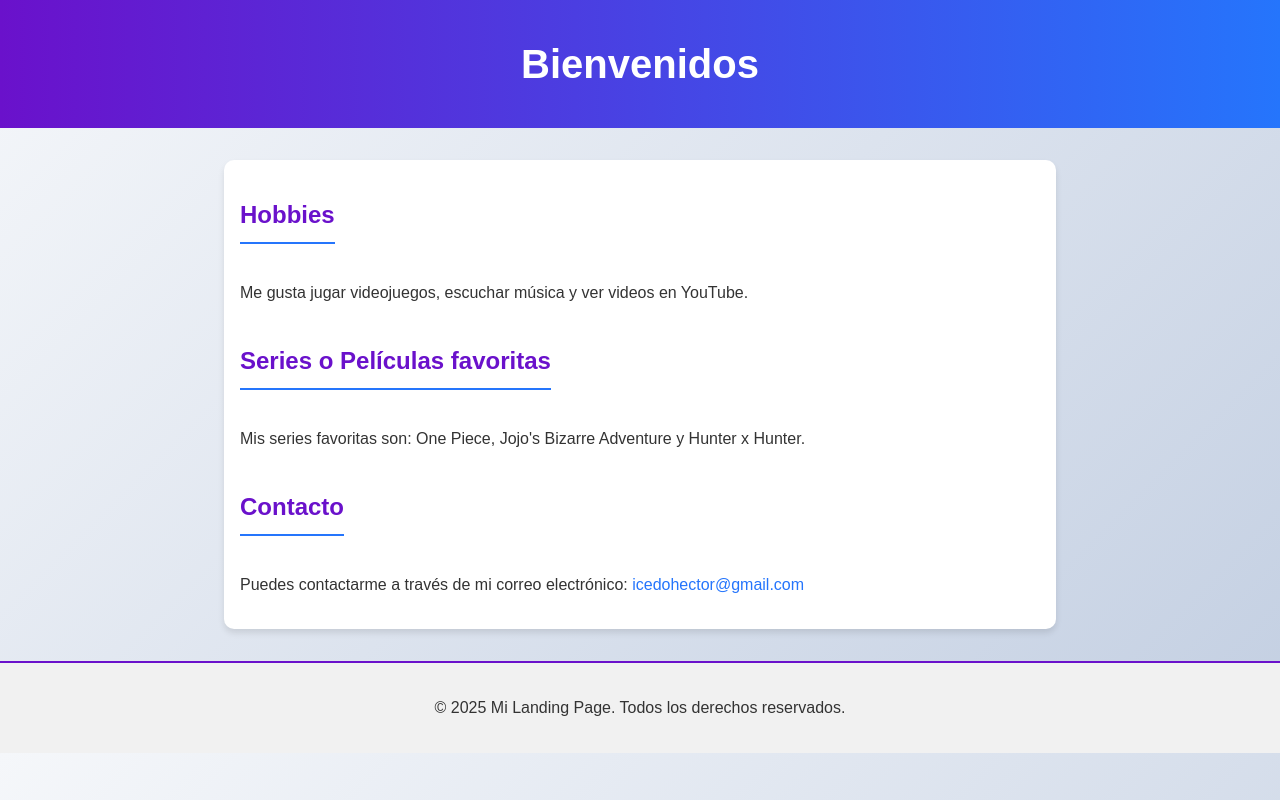
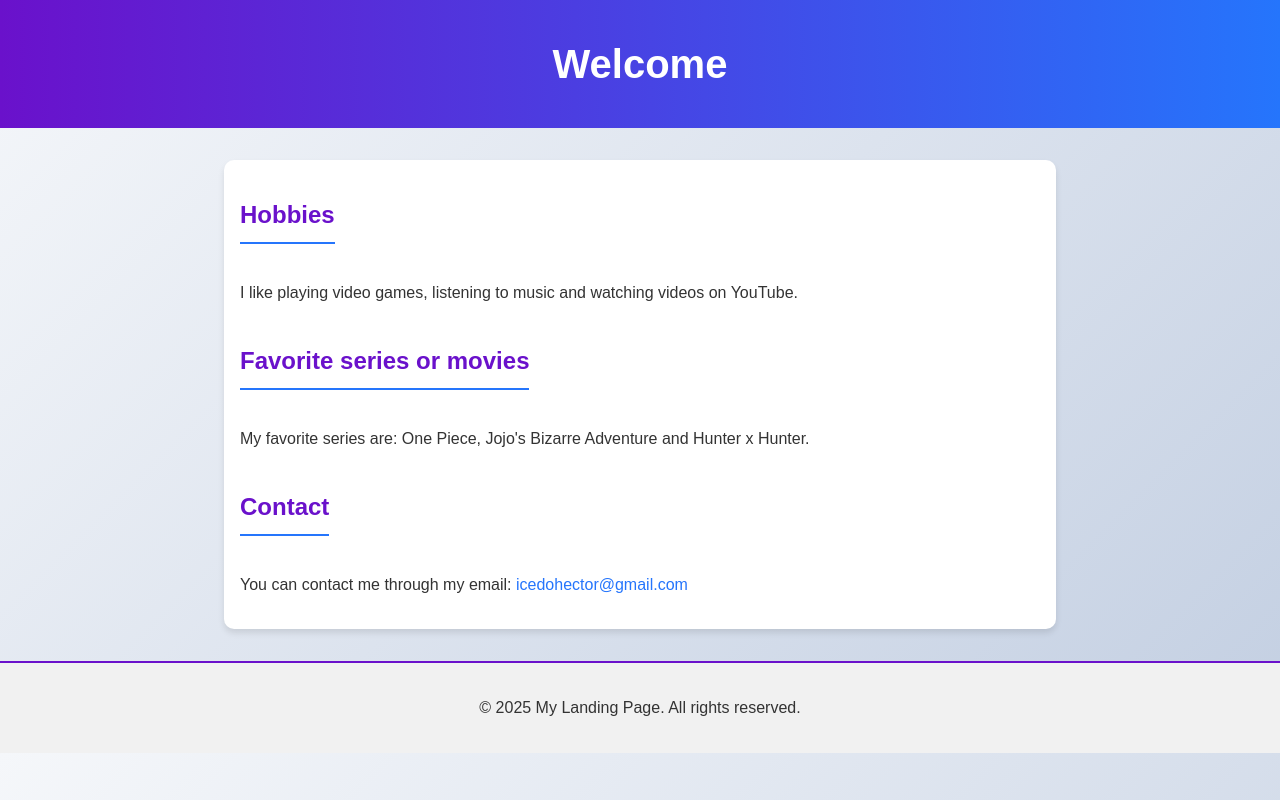
Before and after one commit to Htr09/LandingIcedoHector, a plain HTML site: page index.html in a window 1280 px wide. Drawn offline with Linux system fonts and the light colour scheme.

Commit message:
In English

```diff
--- a/index.html
+++ b/index.html
@@ -4,7 +4,7 @@
 <head>
     <meta charset="UTF-8">
     <meta name="viewport" content="width=device-width, initial-scale=1.0">
-    <title>Mi Landing Page</title>
+    <title>My Landing Page</title>
     <style>
         body {
             font-family: Arial, sans-serif;
@@ -70,21 +70,21 @@
 
 <body>
     <header>
-        <h1>Bienvenidos</h1>
+        <h1>Welcome</h1>
     </header>
     <main>
         <h2>Hobbies</h2>
-        <p>Me gusta jugar videojuegos, escuchar música y ver videos en YouTube.</p>
-        <h2>Series o Películas favoritas</h2>
-        <p>Mis series favoritas son: One Piece, Jojo's Bizarre Adventure y Hunter x Hunter.</p>
-        <h2>Contacto</h2>
+        <p>I like playing video games, listening to music and watching videos on YouTube.</p>
+        <h2>Favorite series or movies</h2>
+        <p>My favorite series are: One Piece, Jojo's Bizarre Adventure and Hunter x Hunter.</p>
+        <h2>Contact</h2>
         <p>
-            Puedes contactarme a través de mi correo electrónico:
+            You can contact me through my email:
             <a href="mailto:icedohector@gmail.com">icedohector@gmail.com</a>
         </p>
     </main>
     <footer>
-        <p>&copy; 2025 Mi Landing Page. Todos los derechos reservados.</p>
+        <p>&copy; 2025 My Landing Page. All rights reserved.</p>
     </footer>
 </body>
 
```
